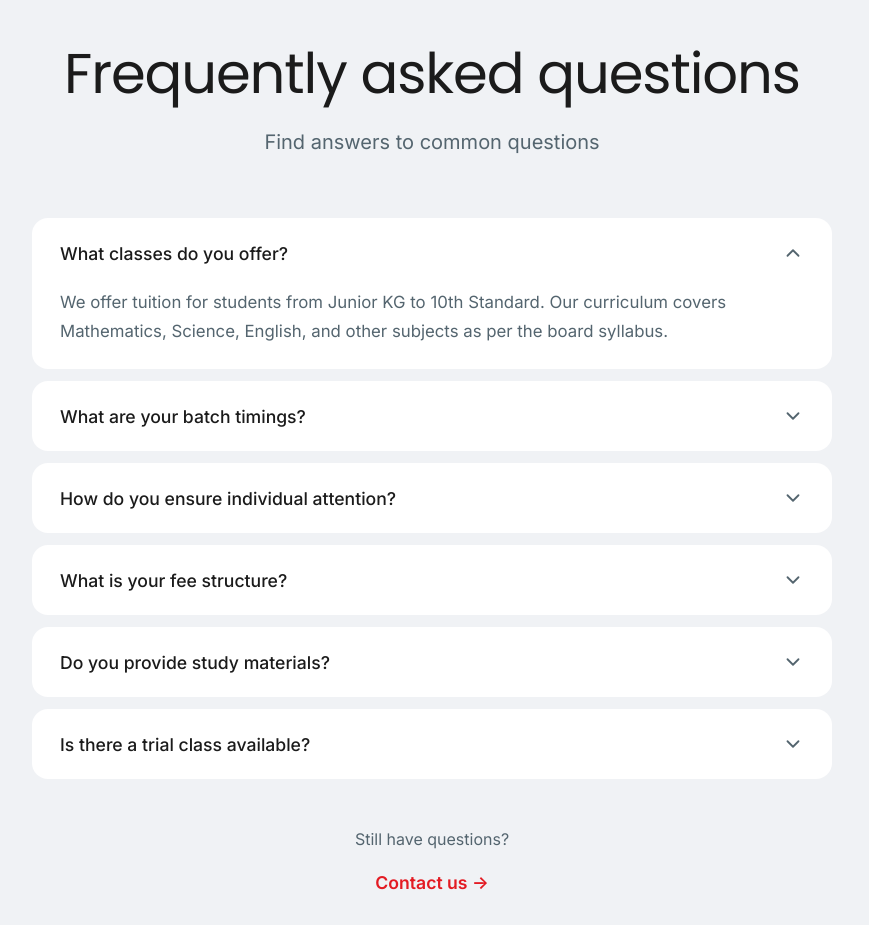
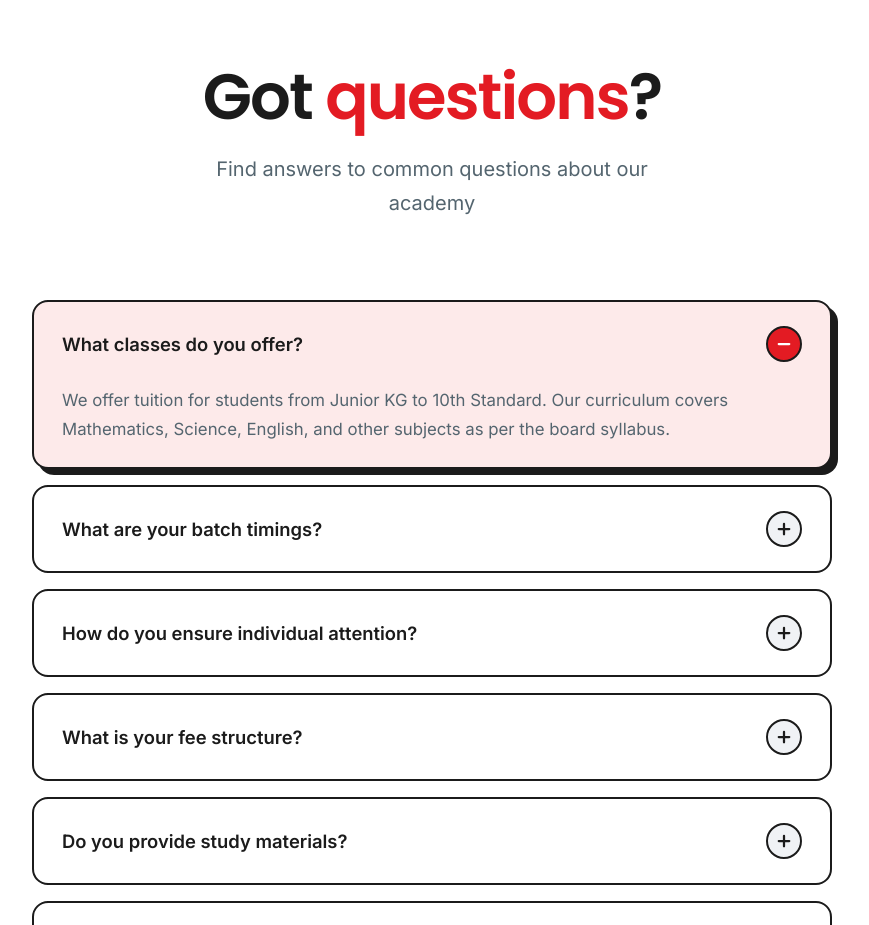
Before and after one commit to alok-hub123/Aimers, a React (Vite) app: page / in a window 1280 px wide. Shown: the part 8520-9445 px from the top of the page, without its empty margins (208-1077 px from the left). Built offline with nearby package versions, Linux system fonts and the light colour scheme.

Commit message:
updated FAQ styling

```diff
--- a/src/components/FAQ.jsx
+++ b/src/components/FAQ.jsx
@@ -1,6 +1,6 @@
 import React, { useState } from 'react';
-import { ChevronDown } from 'lucide-react';
-import { COLORS } from '../constants/theme';
+import { Plus, Minus } from 'lucide-react';
+import { COLORS, SHADOWS } from '../constants/theme';
 
 const FAQ = () => {
     const [openIndex, setOpenIndex] = useState(0);
@@ -34,43 +34,49 @@ const FAQ = () => {
 
     return (
         <section id="faq" style={{
-            padding: '120px 24px',
-            backgroundColor: '#f0f2f5',
+            padding: '140px 24px',
+            backgroundColor: COLORS.white,
         }}>
             <div style={{
                 maxWidth: '800px',
                 margin: '0 auto',
             }}>
                 {/* Header */}
-                <div style={{ textAlign: 'center', marginBottom: '60px' }}>
+                <div style={{ textAlign: 'center', marginBottom: '80px' }}>
                     <h2 style={{
-                        fontSize: 'clamp(2.5rem, 5vw, 3.5rem)',
-                        fontWeight: 400,
-                        color: '#1b1b1b',
-                        lineHeight: 1.15,
+                        fontSize: 'clamp(2.8rem, 5vw, 4rem)',
+                        fontWeight: 600,
+                        color: COLORS.dark,
+                        lineHeight: 1.1,
                         marginBottom: '20px',
-                        letterSpacing: '-0.02em',
+                        letterSpacing: '-0.03em',
                     }}>
-                        Frequently asked questions
+                        Got{' '}
+                        <span style={{ color: COLORS.primary }}>questions</span>?
                     </h2>
                     <p style={{
                         fontSize: '1.25rem',
-                        color: '#54656f',
+                        color: COLORS.darkSecondary,
+                        maxWidth: '500px',
+                        margin: '0 auto',
+                        lineHeight: 1.7,
                     }}>
-                        Find answers to common questions
+                        Find answers to common questions about our academy
                     </p>
                 </div>
 
                 {/* FAQ Accordion */}
-                <div style={{ display: 'flex', flexDirection: 'column', gap: '12px' }}>
+                <div style={{ display: 'flex', flexDirection: 'column', gap: '16px' }}>
                     {faqs.map((faq, index) => (
                         <div
                             key={index}
                             style={{
-                                background: 'white',
+                                background: openIndex === index ? COLORS.primaryLight : COLORS.white,
                                 borderRadius: '16px',
                                 overflow: 'hidden',
                                 transition: 'all 0.3s ease',
+                                border: `2px solid ${COLORS.dark}`,
+                                boxShadow: openIndex === index ? SHADOWS.brutalist : 'none',
                             }}
                         >
                             <button
@@ -89,21 +95,38 @@ const FAQ = () => {
                                 }}
                             >
                                 <span style={{
-                                    fontSize: '1.1rem',
-                                    fontWeight: 500,
-                                    color: '#1b1b1b',
+                                    fontSize: '1.15rem',
+                                    fontWeight: 600,
+                                    color: COLORS.dark,
                                 }}>
                                     {faq.question}
                                 </span>
-                                <ChevronDown
-                                    size={22}
-                                    color="#54656f"
-                                    style={{
-                                        transform: openIndex === index ? 'rotate(180deg)' : 'rotate(0)',
-                                        transition: 'transform 0.3s ease',
-                                        flexShrink: 0,
-                                    }}
-                                />
+                                <div style={{
+                                    width: '36px',
+                                    height: '36px',
+                                    borderRadius: '50%',
+                                    background: openIndex === index ? COLORS.primary : COLORS.light,
+                                    border: `2px solid ${COLORS.dark}`,
+                                    display: 'flex',
+                                    alignItems: 'center',
+                                    justifyContent: 'center',
+                                    flexShrink: 0,
+                                    transition: 'all 0.3s ease',
+                                }}>
+                                    {openIndex === index ? (
+                                        <Minus
+                                            size={18}
+                                            color={COLORS.white}
+                                            strokeWidth={3}
+                                        />
+                                    ) : (
+                                        <Plus
+                                            size={18}
+                                            color={COLORS.dark}
+                                            strokeWidth={3}
+                                        />
+                                    )}
+                                </div>
                             </button>
                             <div style={{
                                 maxHeight: openIndex === index ? '200px' : '0',
@@ -112,7 +135,7 @@ const FAQ = () => {
                             }}>
                                 <p style={{
                                     padding: '0 28px 24px',
-                                    color: '#54656f',
+                                    color: COLORS.darkSecondary,
                                     lineHeight: 1.7,
                                     fontSize: '1.05rem',
                                 }}>
@@ -126,24 +149,54 @@ const FAQ = () => {
                 {/* Contact CTA */}
                 <div style={{
                     textAlign: 'center',
-                    marginTop: '48px',
+                    marginTop: '60px',
                 }}>
-                    <p style={{ color: '#54656f', marginBottom: '16px' }}>
+                    <p style={{
+                        color: COLORS.dark,
+                        marginBottom: '20px',
+                        fontSize: '1.15rem',
+                        fontWeight: 500,
+                    }}>
                         Still have questions?
                     </p>
                     <a
                         href="#contact"
                         style={{
-                            color: COLORS.primary,
+                            display: 'inline-flex',
+                            alignItems: 'center',
+                            gap: '8px',
+                            padding: '14px 32px',
+                            background: COLORS.primaryLight,
+                            color: COLORS.dark,
+                            borderRadius: '100px',
                             fontWeight: 600,
+                            fontSize: '1rem',
                             textDecoration: 'none',
-                            fontSize: '1.1rem',
+                            border: `2px solid ${COLORS.dark}`,
+                            transition: 'all 0.3s ease',
                         }}
                     >
                         Contact us →
                     </a>
                 </div>
             </div>
+
+            <style>{`
+                @media (max-width: 600px) {
+                    #faq {
+                        padding: 80px 16px !important;
+                    }
+                    #faq > div > div:nth-child(2) > div button {
+                        padding: 20px !important;
+                    }
+                    #faq > div > div:nth-child(2) > div button span {
+                        font-size: 1rem !important;
+                    }
+                    #faq > div > div:nth-child(3) {
+                        padding: 32px 24px !important;
+                    }
+                }
+            `}</style>
         </section>
     );
 };
```
